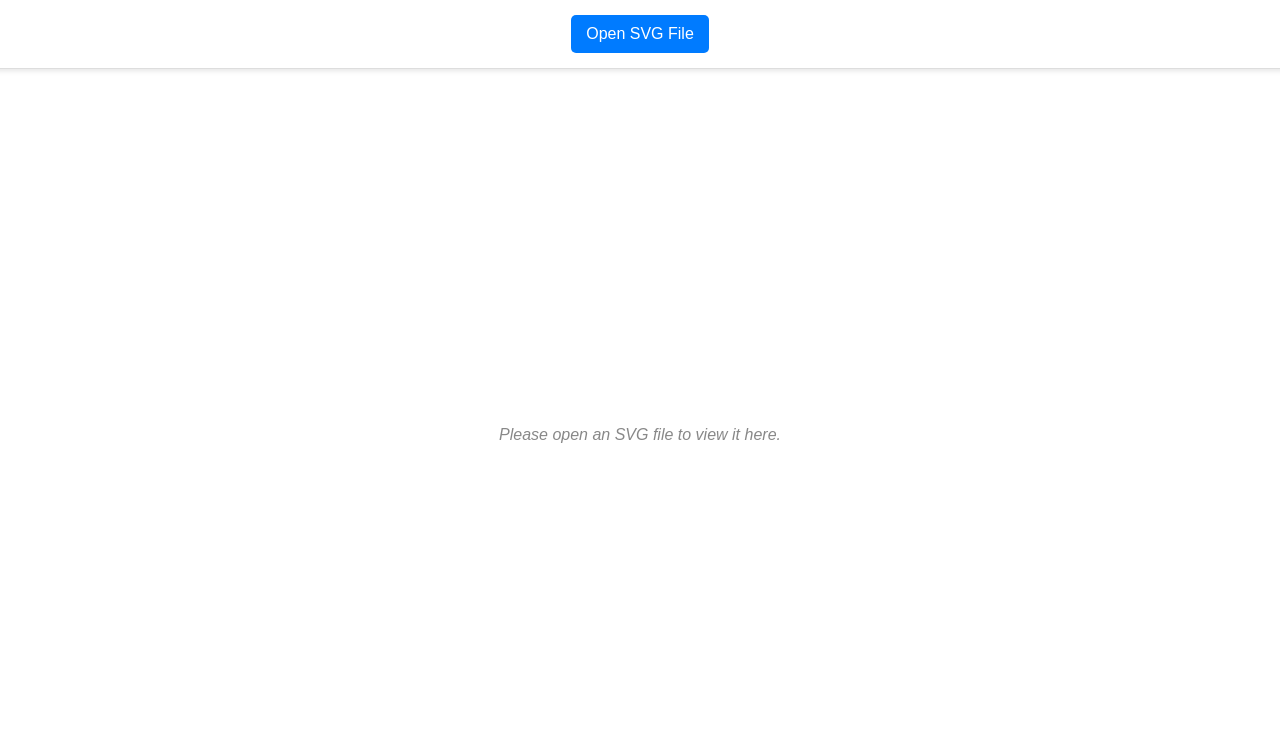
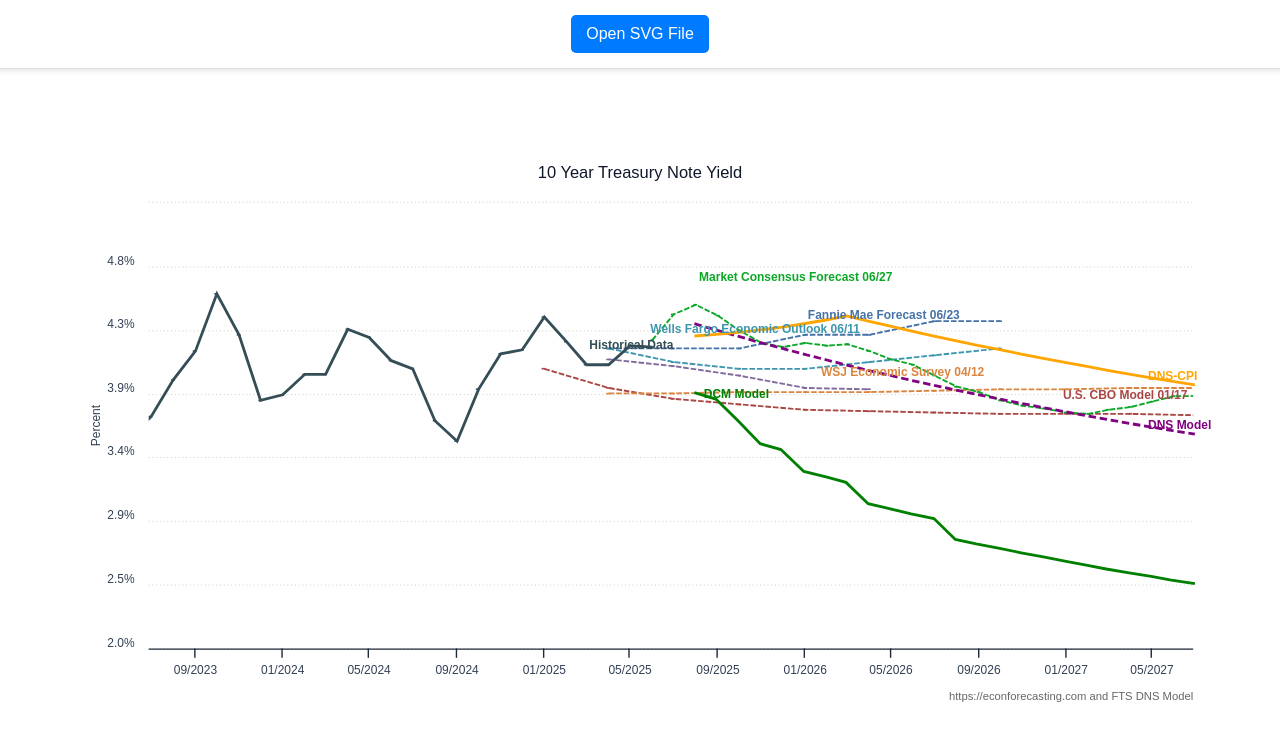
Before and after one commit to viait-team/svgx, a plain HTML site: page index.html in a window 1280 px wide. Drawn offline with Linux system fonts and the light colour scheme.

Commit message:
Update index.html

```diff
--- a/index.html
+++ b/index.html
@@ -130,7 +130,7 @@
     </div>
 
     <div id="svg-container">
-        <p id="message">Please open an SVG file to view it here.</p>
+        <img src="chart_after.svg" alt="Please open an SVG file to view it here.">
     </div>
 
     <script>
```
